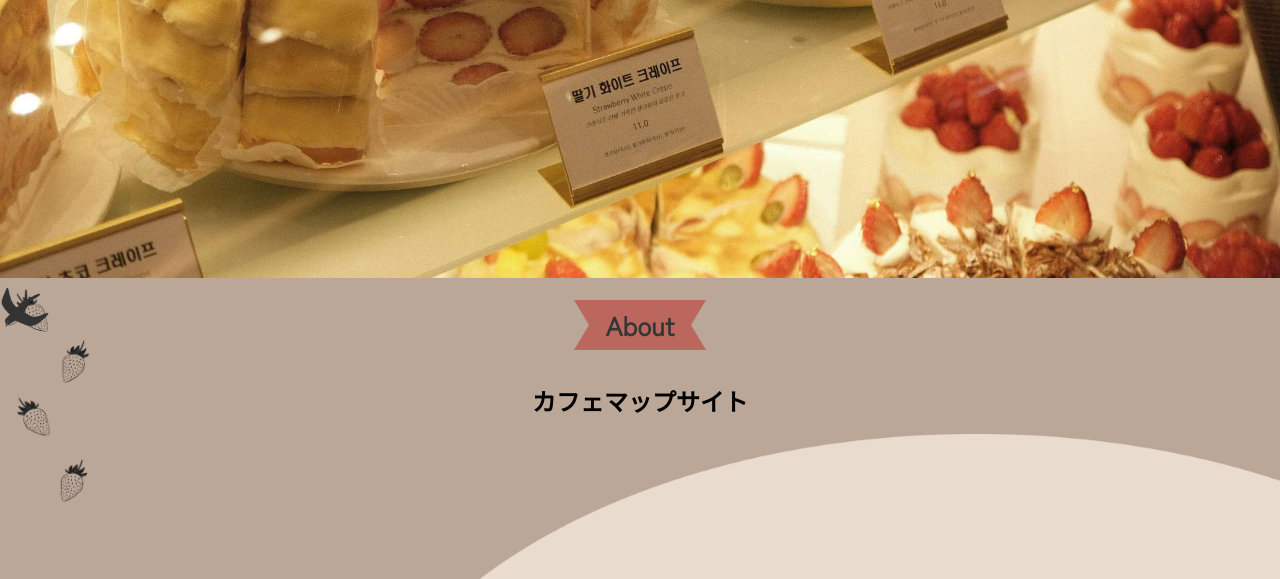
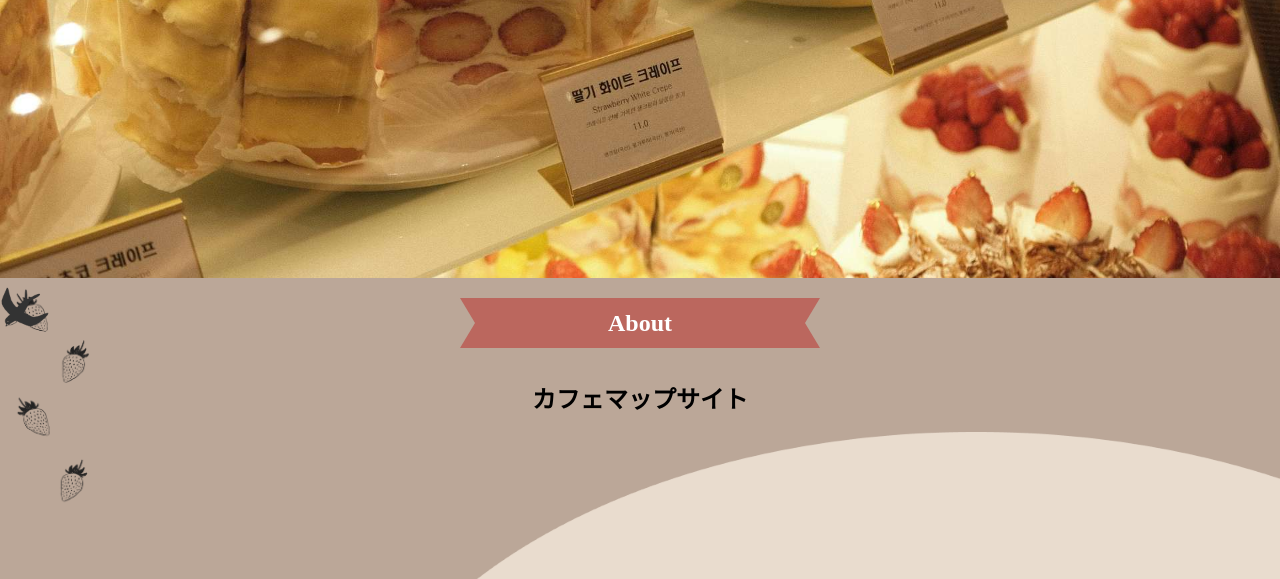
Before and after one commit to ueno-02/cafemap, a plain HTML site: page cafe/index.html in a window 1280 px wide. Shown: the part 521-1100 px from the top of the page. Drawn offline with nearby package versions, Linux system fonts and the light colour scheme; a web font is replaced by a local one.

Commit message:
変更を追加

```diff
--- a/cafe/css/style.css
+++ b/cafe/css/style.css
@@ -177,39 +177,42 @@ nav#head {
 /* aboutページ *--->
 /* 見出しリボン */
 .about {
+  display: inline-block;
   position: relative;
-    display: inline-block;
   height: 50px;
+  width: 300px;
   line-height: 50px;
-    padding: 0 1rem;
-    background-color: #BB675E;
-    color: #353535;
-    font-size: 26px;
-    font-weight: bold;
   text-align: center;
+  padding: 0 30px;
+  font-size: 1.5rem;
+  background: #BB675E;
+  color: #FFF;
+  font-family: "Inria Serif", serif;;
 }
 
-.about::before,
-.about::after {
+.about::before, .about::after {
   position: absolute;
-    top: 0;
+  content: '';
   width: 0px;
   height: 0px;
-    border-color: #BB675E transparent;
-    border-style: solid;
-    content: '';
+  z-index: 1;
 }
 
 .about::before {
-    left: -15px;
+  top: 0;
+  left: 0;
   border-width: 25px 0px 25px 15px;
+  border-color: transparent transparent transparent #bba798;
+  border-style: solid;
 }
 
 .about::after {
-    right: -15px;
+  top: 0;
+  right: 0;
   border-width: 25px 15px 25px 0px;
+  border-color: transparent #bba798 transparent transparent;
+  border-style: solid;
 }
-
 /* aboutページの画像 */
 #about img {
     width: 300px;
```
Lines whose indentation alone changed are shown as unchanged.
